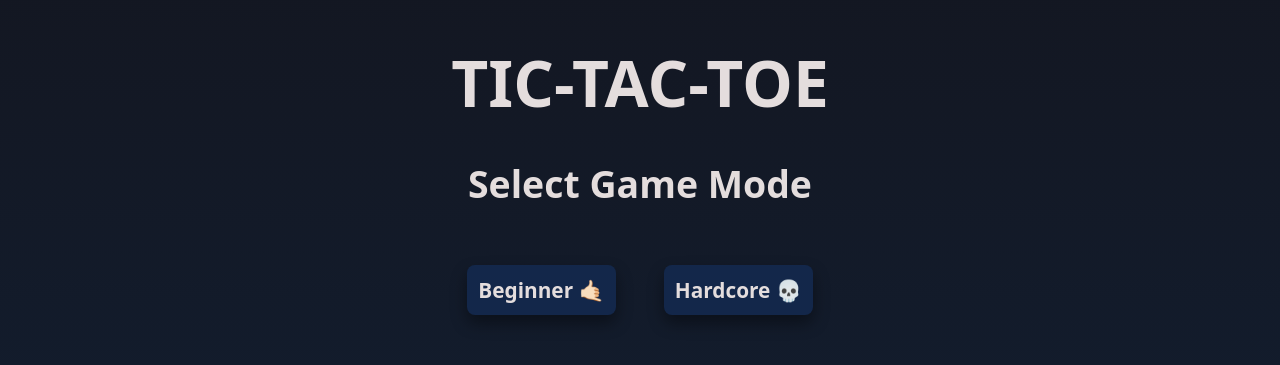
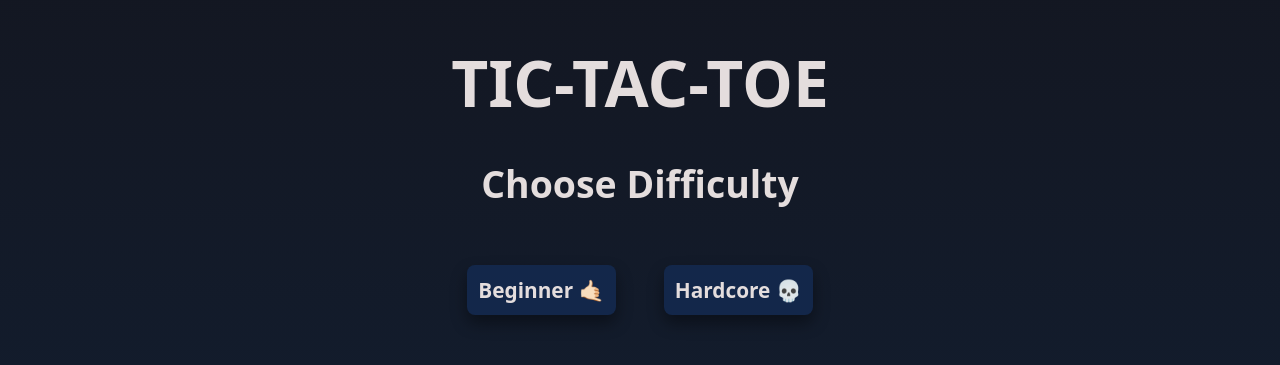
Before and after one commit to AhmedOsman101/TicTacToe-React, a React (Vite) app: page /TicTacToe-React/GameVsAi in a window 1280 px wide. Shown: the part 219-584 px from the top of the page. Built offline with nearby package versions, Linux system fonts and the light colour scheme.

Commit message:
-  refactor(ChooseDifficulty.jsx): change "select game mode" to "Choose Difficulty" -  feat(ChooseDifficulty.jsx): update button labels for game difficulty selection

```diff
--- a/src/Components/ChooseDifficulty .jsx
+++ b/src/Components/ChooseDifficulty .jsx
@@ -8,18 +8,12 @@ const ChooseDifficulty = () => {
                     <h1>TIC-TAC-TOE</h1>
                 </div>
                 <div id="selectSide">
-                    <h3>select game mode</h3>
+                    <h3>Choose Difficulty</h3>
                     <div className="btn-group" id="SGMBtns">
-                        <button
-                            onClick={() =>
-                                navigate("/GameVsAi/Beginner")
-                            }>
+                        <button onClick={() => navigate("/GameVsAi/Beginner")}>
                             <h4>Beginner 🤙🏻</h4>
                         </button>
-                        <button
-                            onClick={() =>
-                                navigate("/GameVsAi/Advanced")
-                            }>
+                        <button onClick={() => navigate("/GameVsAi/Advanced")}>
                             <h4>Hardcore 💀</h4>
                         </button>
                     </div>
```
